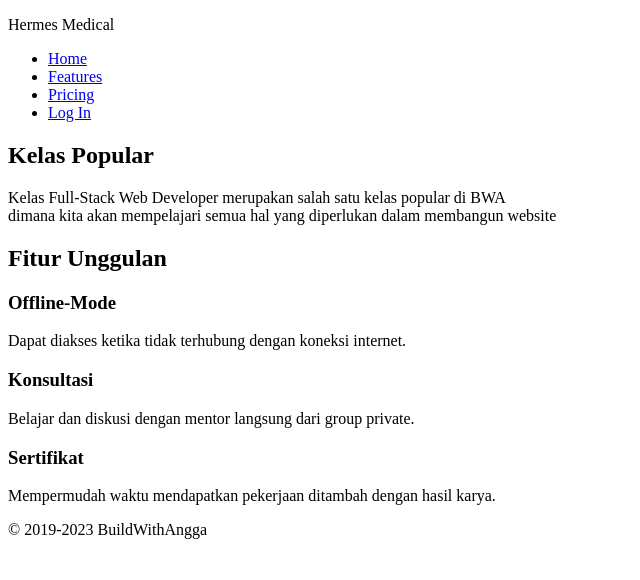
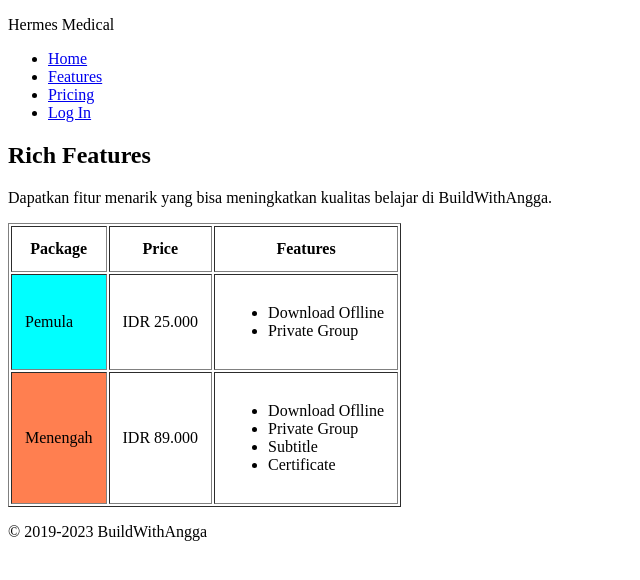
Before and after one commit to gustonecrush/ebook-html5-bwa, a plain HTML site: page index.html in a window 1280 px wide. Shown: the whole page, without its empty margins (0-640 px from the left). Drawn offline with Linux system fonts and the light colour scheme.

Commit message:
learn about table design

```diff
--- a/index.html
+++ b/index.html
@@ -27,39 +27,70 @@
             </li>
         </ul>
     </nav>
-    <section>
-        <h1>Kelas Popular</h1>
-        <p>
-            Kelas Full-Stack Web Developer merupakan salah satu kelas popular di BWA <br>
-            dimana kita akan mempelajari semua hal yang diperlukan dalam membangun website
-        </p>
-    </section>
 
     <section>
-        <h1>Fitur Unggulan</h1>
         <div>
-            <h3>
-                Offline-Mode
-            </h3>
-            <p>
-                Dapat diakses ketika tidak terhubung dengan koneksi internet.
-            </p>
+            <h1>Rich Features</h1>
+        <p>
+            Dapatkan fitur menarik yang bisa meningkatkan kualitas belajar di BuildWithAngga.
+        </p>
         </div>
         <div>
-            <h3>
-                Konsultasi
-            </h3>
-            <p>
-                Belajar dan diskusi dengan mentor langsung dari group private.
-            </p>
-        </div>
-        <div>
-            <h3>
-                Sertifikat
-            </h3>
-            <p>
-                Mempermudah waktu mendapatkan pekerjaan ditambah dengan hasil karya.
-            </p>
+    <table border="1" cellpadding="13">
+        <tr>
+            <th>
+                Package
+            </th>
+            <th>
+                Price
+            </th>
+            <th>
+                Features
+            </th>
+        </tr>
+        <tr>
+            <td bgcolor="aqua">
+                Pemula
+            </td>
+            <td>
+                IDR 25.000
+            </td>
+            <td>
+                <ul>
+                    <li>
+                        Download Oflline
+                    </li>
+                    <li>
+                        Private Group
+                    </li>
+                </ul>
+            </td>
+        </tr>
+        <tr>
+            <td bgcolor="#FF7F50">
+                Menengah
+            </td>
+            <td>
+                IDR 89.000
+            </td>
+            <td>
+                <ul>
+                    <li>
+                        Download Oflline
+                    </li>
+                    <li>
+                        Private Group
+                    </li>
+                    <li>
+                        Subtitle
+                    </li>
+                    <li>
+                        Certificate
+                    </li>
+                </ul>
+            </td>
+        </tr>
+    </table>
         </div>
     </section>
 
```
